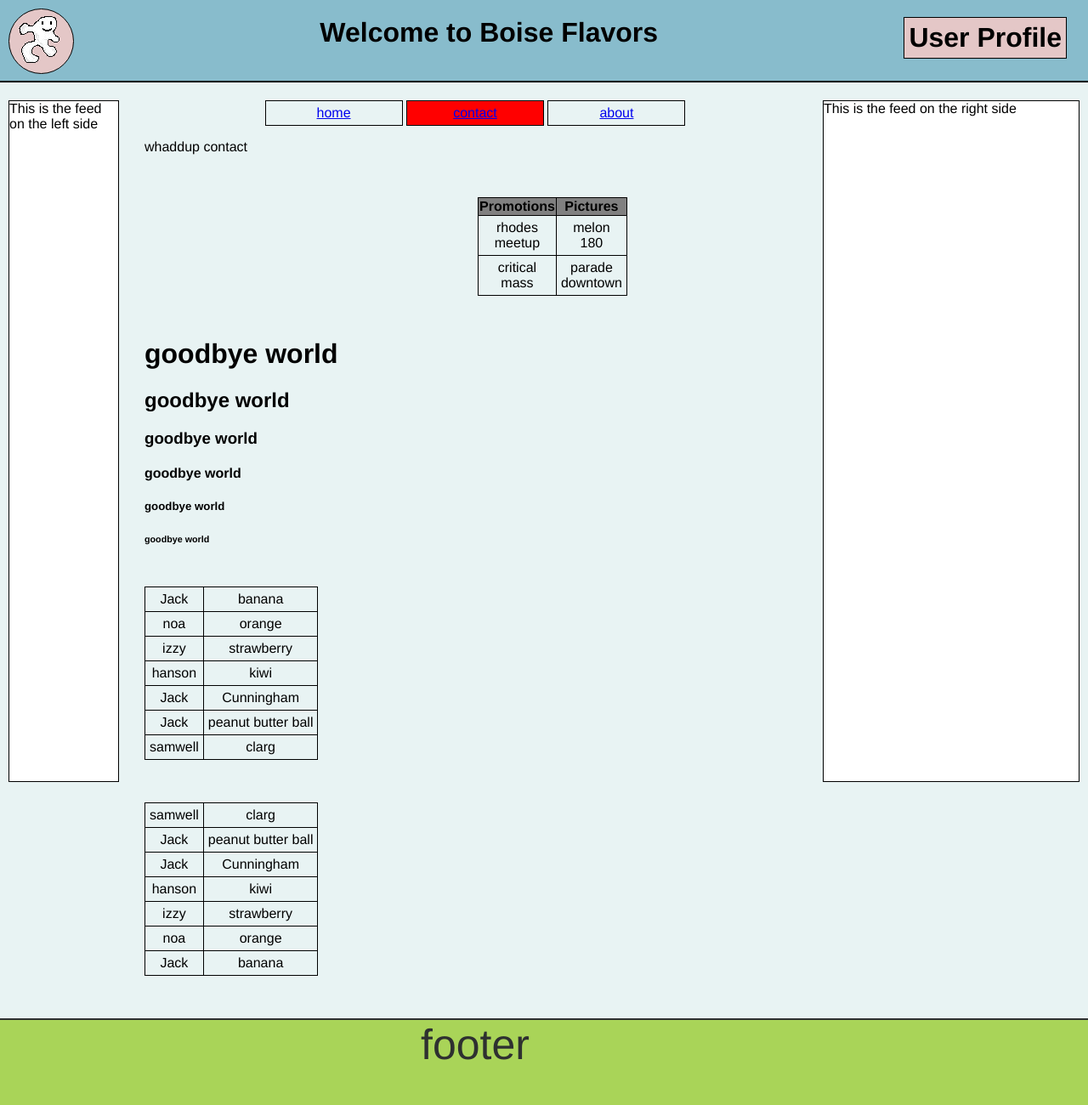
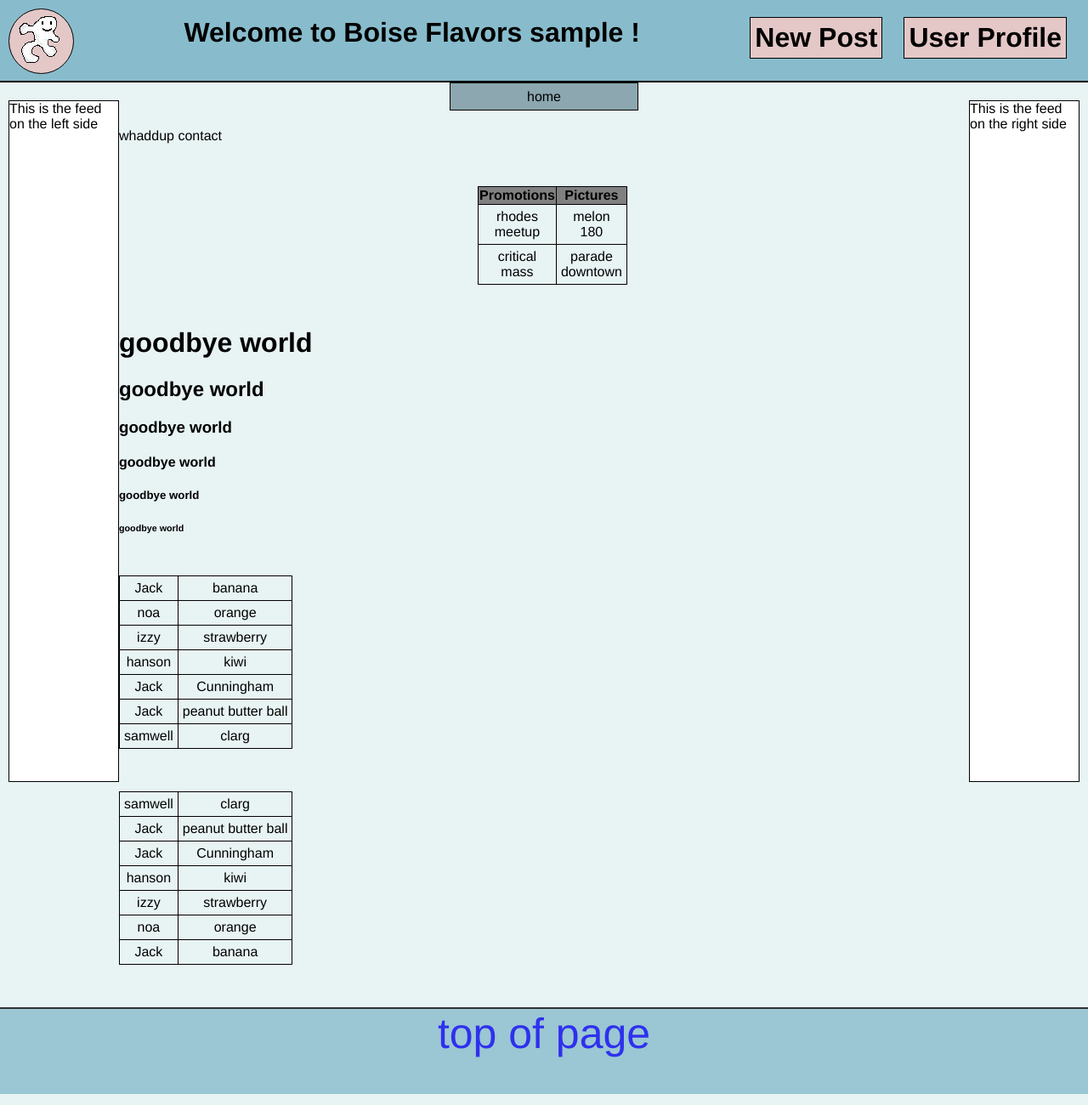
Before and after one commit to Jackcunningolf/BoisEvolvE, a PHP site: page /contact.php in a window 1280 px wide. Shown: the whole page at 85% size. Run offline with PHP 8.4, Linux system fonts and the light colour scheme; the visitor is signed in with stand-in values (Sample User, id 1).

Commit message:
big changes incoming

```diff
--- a/footer.php
+++ b/footer.php
@@ -2,7 +2,7 @@
     <!-- </body> -->
 
     <footer id="myfooter">
-        footer
+        <a href="#head_hello">top of page</a>
     </footer>
 
 </html>
--- a/header.php
+++ b/header.php
@@ -1,16 +1,15 @@
-<?php require_once 'utils.php'; ?>
+<?php
+session_start();
+require_once 'utils.php';
+?>
+
 <html>
-
        <head>
               <title>Boise Flavors</title>
               <link rel="icon" type="image/x-icon" href="images/bruh.png">
               <link rel="stylesheet" href="styles/phpstyle.css">
               <link rel="stylesheet" href="styles/headStyle.css">
 
-      <?php
-              utils::createHeader();
-       ?>
-
-
+       <?php utils::createHomeHeader(); ?>
 
        </head>
--- a/nav.php
+++ b/nav.php
@@ -1,21 +1,18 @@
 <body>
     <div id="navigate">
-        <ul>
-            <li <?php if ($currentPage == "home") { echo 'class="currPage"'; } ?>>
-                <a href="home.php">
+
+
+            <a href="home.php" id="homenav" <?php echo ($currentPage == "home") ? 'class="currPage"' : 'class="otherPage"' ?>>
                 home
             </a>
-            </li>
-            <li <?php if ($currentPage == "contact") { echo 'class="currPage"'; } ?>>
-                <a href="contact.php" >
+
+            <!-- <a href="contact.php" <?php echo ($currentPage == "contact") ? 'class="currPage"' : 'class="otherPage"' ?>>
                 contact
             </a>
-            </li>
-            <li <?php if ($currentPage == "about") { echo 'class="currPage"'; } ?>>
-                <a href="about.php" >
+
+            <a href="about.php" <?php echo ($currentPage == "about") ? 'class="currPage"' : 'class="otherPage"'?>>
                 about
             </a>
-            </li>
-        </ul>
+           -->
     </div>
 </body>
--- a/styles/headStyle.css
+++ b/styles/headStyle.css
@@ -5,10 +5,6 @@
     background-color: rgb(136, 188, 204);
     height: 50px;
     width: 100%;
-
-    /* position: fixed;
-    top: 0px;
-    display: none; */
 }
 
 #userprofile {
--- a/styles/phpstyle.css
+++ b/styles/phpstyle.css
@@ -9,26 +9,31 @@ body {
 #navigate {
     text-align: center;
     /* width: 10px; */
+    margin-bottom: 15px;
+    position: relative;
+    top: -13px;
 }
 
-#navigate > ul > li {
-    display: inline-block;
+#navigate > a {
+    display:inline;
     border: solid black 1px;
-    padding: 5px;
-    width: 150px;
+    padding: 7px 90px;
     text-align: center;
-    vertical-align: auto;
-}
-
-ul > li:hover {
-    background-color: #d5d5d5;
+    color:black;
+    text-decoration: none;
 }
 
 .currPage {
-    background-color: red;
+    background-color: rgb(170, 192, 199);
 }
 .currPage:hover {
-    background-color: #ec6313;
+    background-color: rgb(131, 156, 163);
+}
+
+.otherPage {
+    background-color: rgb(140, 167, 175);
+} .otherPage:hover {
+    background-color: rgb(131, 156, 163);
 }
 
 .feeds {
@@ -42,14 +47,13 @@ ul > li:hover {
 #leftfeed {
     float: left;
     margin-left: 10px;
-    margin-right: 30px;
+    /* margin-right: 30px; */
 }
 
 #rightfeed {
     float: right;
     margin-right: 10px;
-    width: 300px;
-    margin-left: 20px;
+    /* margin-left: 20px; */
 }
 
 .promo {
@@ -93,9 +110,13 @@ footer {
     height: 100px;
     font-size: 50px;
     border-top: solid black 2px;
-    background-color: yellowgreen;
+    background-color: rgb(136, 188, 204);
     opacity: 0.8;
     /* margin: 0; */
+}
+
+footer > a {
+    text-decoration: none;
 }
 
 #contactTable {
--- a/utils.php
+++ b/utils.php
@@ -7,7 +7,7 @@ class utils {
         <h1 class='header'>
                  <a href="home.php">
                         <div id="circ" class="header_item">
-                               <img src="images/BlobGuy.png" alt="Shmeareian">
+                               <img src="images/BlobGuy.png" alt="Shmeareian", title="Go to home page">
                         </div>
                  </a>
 
@@ -18,4 +18,32 @@ class utils {
                  </a>
           </h1>
 <?php    }
+
+       public static function createHomeHeader() { ?>
+              <h1 class='header'>
+                     <a href="home.php">
+                            <div id="circ" class="header_item">
+                                   <img src="images/BlobGuy.png" alt="Shmeareian", title="Go to home page">
+                            </div>
+                     </a>
+
+                     <span id="head_hello" >
+                            Welcome to Boise Flavors
+                            <?php if (isset($_SESSION['username'])) {
+                                   echo $_SESSION['username'] . " !";
+                                   } ?>
+                     </span>
+
+                     <a href="user_profile.php", title = "Go to your profile">
+                            <div id="userprofile" class="header_item"> User Profile </div>
+                     </a>
+
+                     <a href="handlers/promo_maker.php", title="Make a new post">
+                            <div id="userprofile" class="header_item"> New Post </div>
+                     </a>
+
+              </h1>
+<?php     }
+
+
 }
```
Also changed, not shown: other parts of styles/phpstyle.css (+22 -7 lines), Dao.php (+14 -1 lines), handlers/delete.php (+11 -2 lines), handlers/promo_maker.php (+8 -0 lines), home.php (+3 -9 lines), promos.php (+8 -3 lines), styles/userStyle.css (+19 -3 lines), user_handler.php (deleted, +0 -16 lines), user_profile.php (+6 -2 lines). Lines whose indentation alone changed are shown as unchanged.
